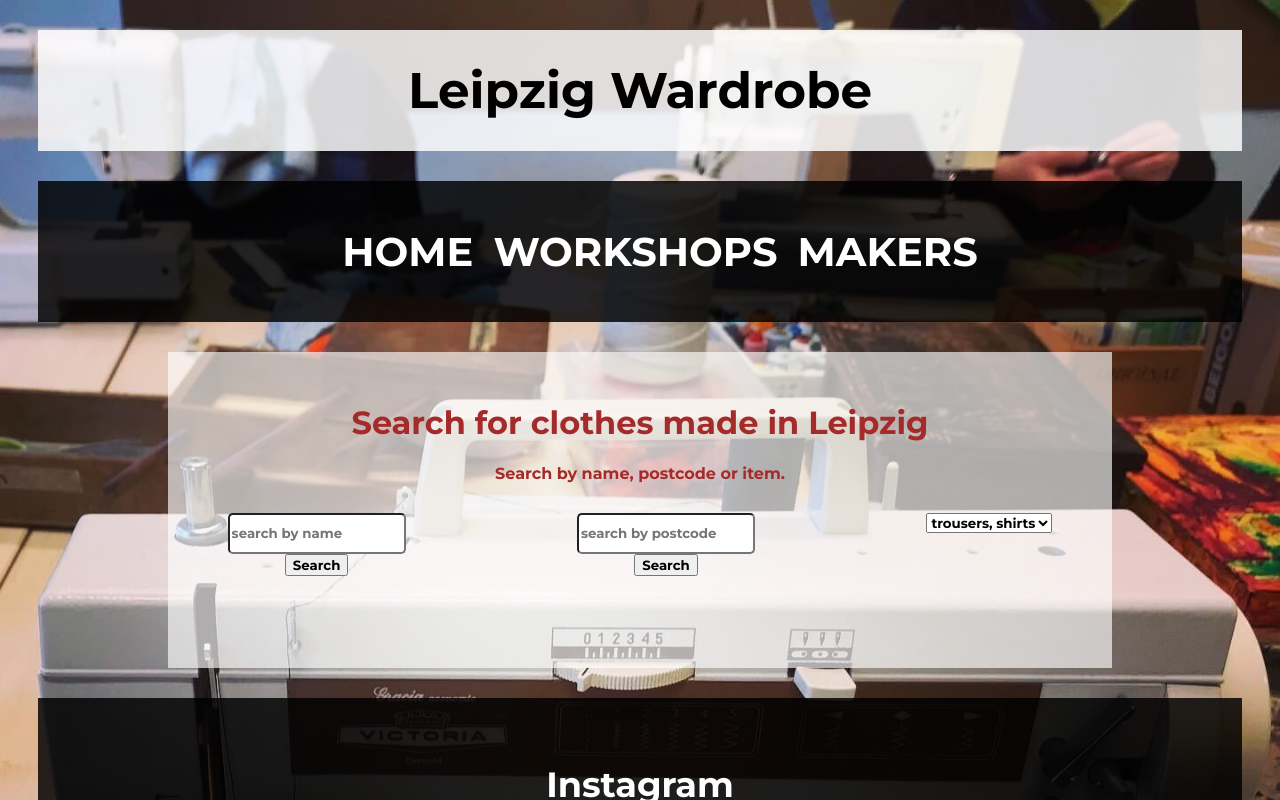
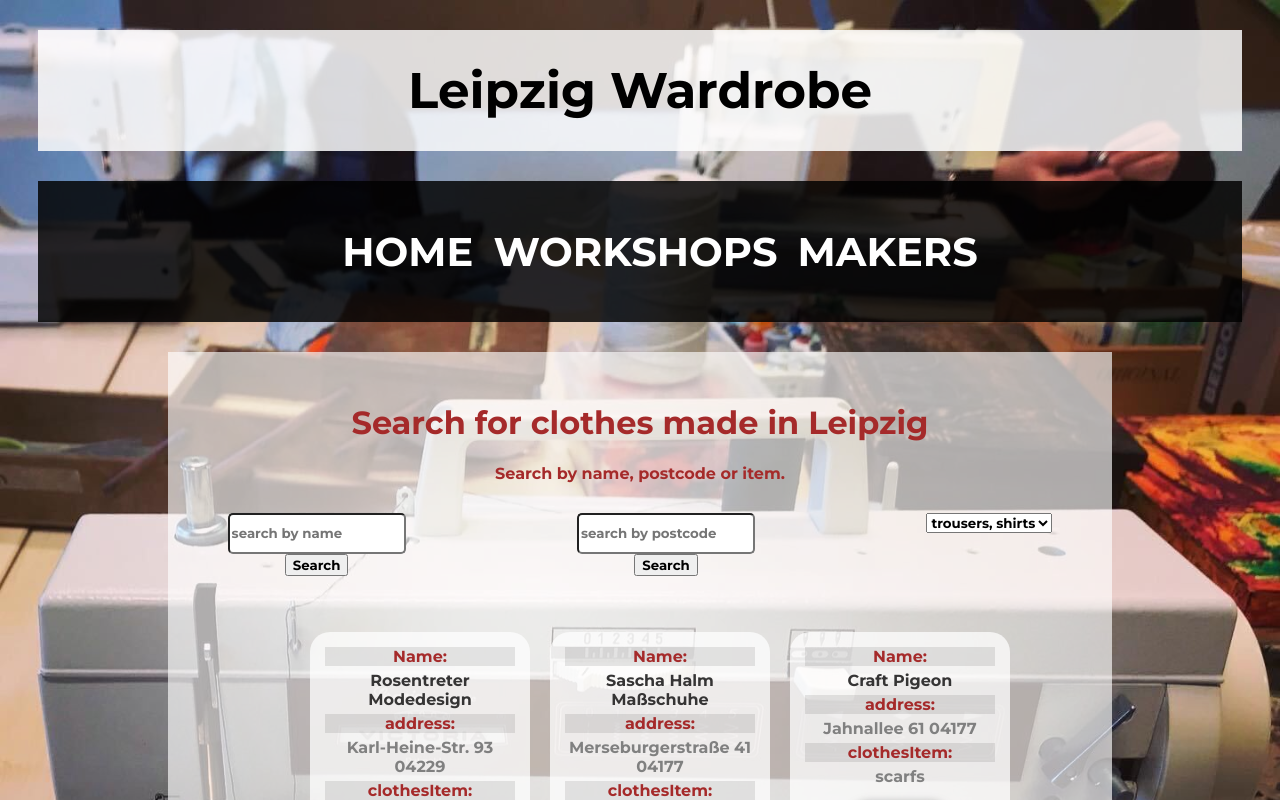
Before and after one commit to Laurazig/leipzig-wardrobe-react, a React (Create React App) app: page /makers in a window 1280 px wide. Shown: the top 800 px of the page. Built offline with nearby package versions, Linux system fonts and the light colour scheme.

Commit message:
search now works!!!!! Friday

```diff
--- a/src/Views/makers/Makers.jsx
+++ b/src/Views/makers/Makers.jsx
@@ -18,8 +18,8 @@ const Makers = () => {
   const [searchName, setSearchName] = useState("");
   const [searchZip, setSearchZip] = useState("");
   //const [ searchClothesItem, setSearchClothesItem ] = useState("");
-  const [ clothes, setClothes ] = useState(["All Clothes"]);
-  const [ filter, setFilter ] = useState()
+  const [clothes, setClothes] = useState(["All Clothes"]);
+  const [filter, setFilter] = useState("")
 
   useEffect(() => {
     setMakers(pretendFetchMakers)
@@ -28,30 +28,19 @@ const Makers = () => {
     return
   }
 
-  const onChangeSearchName = () => {
-    // if(value=== map all maker.name){
-    //   display card
-    // }
-  }
-
-  const findByName=()=>{
-//maker.name
-  }
-
-  const onChangeSearchZip =()=>{
-    //maker.zip
-  }
-  const findByZip =()=>{
-    //maker.zip
-  }
-
   const onChangeSearchClothesItem = (e) => {
     // maker.clothesItem
     setFilter(e.target.value)
   }
-  const findByClothesItem = () => {
-    // maker.clothesItem
+  const search = () => {
+    if (searchName !== "") {
+      setFilter(searchName)
+    } else {
+      setFilter(searchZip)
+    }
   }
+
+
   return (
     <div className="containerMain">
       <div className="container">
@@ -66,13 +55,14 @@ const Makers = () => {
               className="form-control"
               placeholder="search by name"
               value={searchName}
-            //onChange={onChangeSearchName}
+              onChange={e => setSearchName(e.target.value)}
+              onFocus={e => setSearchZip("")}
             />
             <div className="input-group-append">
               <button
                 className="btn btn-outline-secondary"
                 type="button"
-              //onClick={findByName}
+                onClick={search}
               >
                 Search
               </button>
@@ -84,13 +74,14 @@ const Makers = () => {
               className="form-control"
               placeholder="search by postcode"
               value={searchZip}
-            // onChange={onChangeSearchZip}
+              onChange={e => setSearchZip(e.target.value)}
+              onFocus={e => setSearchName("")}
             />
             <div className="input-group-append">
               <button
                 className="btn btn-outline-secondary"
                 type="button"
-              //onClick={findByZip}
+                onClick={search}
               >
                 Search
               </button>
@@ -98,26 +89,16 @@ const Makers = () => {
           </div>
           <div className="searchDropdown">
             <select onChange={onChangeSearchClothesItem}>
-
               {filteredData.map((maker, index) => {
                 return (
                   <option value={maker.clothesItem} key={index}> {maker.clothesItem.substring(0, 20)} </option>
                 )
               })}
             </select>
-            {/* <div className="">
-              <button
-                className="btn btn-outline-secondary"
-                type="button"
-              // onClick={findByClothesItem}
-              >
-                Search
-              </button>
-            </div> */}
           </div>
         </div>
         <div className="makersCards">
-          <MakersCards filter={filter}/>
+          <MakersCards filter={filter} />
         </div>
       </div>
     </div>
--- a/src/Views/makers/MakersCards.jsx
+++ b/src/Views/makers/MakersCards.jsx
@@ -7,13 +7,13 @@ const MakersCards = props => {
         <div className="cardContainer">
             <ul id="workshopListUL">
                 {
-                   makersDB.filter(maker=>maker.clothesItem=== props.filter).map((maker, index) => {
+                   makersDB.filter(maker=>(maker.clothesItem=== props.filter)||(maker.name.includes(props.filter))||(maker.address.postcode=== props.filter)|| props.filter === "").map((maker, index) => {
                         const address = `${maker.address.building} ${maker.address.street}, ${maker.address.postcode}`;
                         return (
                             <li key={index} >
                                 <div className="workshopCard">
                                     <div className="makerLabel"><strong>Name: </strong></div>
-                                    <div>{maker.name} </div>
+                                    <div><a href={maker.url} target="_blank" rel="noreferrer" id="a_makers_name">{maker.name}</a>  </div>
                                     <div className="makerLabel"><strong>address:</strong> </div>
                                     <div>{maker.address.street} {maker.address.building} {maker.address.postcode} </div>
                                     <div className="makerLabel"><strong>clothesItem:</strong> </div>
--- a/src/css/index.css
+++ b/src/css/index.css
@@ -154,6 +154,14 @@ a {
   font-size: small;
 }
 
+#a_makers_name {
+  color: rgb(53, 52, 52);
+  font-size: medium;
+}
+#a_makers_name hover {
+  color: brown;
+}
+
 label,
 strong {
   color: brown;
--- a/src/data.json
+++ b/src/data.json
@@ -7,17 +7,20 @@
             "street": "Karl-Heine-Str.",
             "postcode": "04229"
         },
-        "clothesItem": "trousers, shirts"
+        "clothesItem": "trousers, shirts",
+        "url": "https://rosentreter-modedesign.de/"
     },
     {
         "_id": "62f02836932613db1ae03b76",
-        "name": " Sascha Halm Maßschuhe",
+        "name": "Sascha Halm Maßschuhe",
+        "keyWords":"Plagwitz, shoes, handmade",
         "address": {
             "building": "41",
             "street": "Merseburgerstraße",
             "postcode": "04177"
         },
-        "clothesItem": "shoes"
+        "clothesItem": "shoes",
+        "url":"https://www.handwerkskunst-leipzig.de/portfolio-item/sascha-halm/"
     },
     {
         "_id": "62f02970932613db1ae03b77",
@@ -27,36 +30,51 @@
             "street": "Jahnallee",
             "postcode": "04177"
         },
-        "clothesItem": "scarfs"
+        "clothesItem": "scarfs",
+        "url":"https://www.robynchamberlain.com/handweberei-home"
     },
     {
         "_id": "62f6541eefd36794d7360408",
         "name": "IHM Sustainable Fashion",
-        "clothesItem": "trousers, shirts",
         "address": {
             "building": 1,
             "street": "Gemeindeamtsstraße  ",
             "postcode": "04177"
-        }
+        },
+        "clothesItem": "trousers, shirts",
+        "url":"https://www.ihm-fair-fashion.com/"
     },
     {
         "_id": "62f6541eefd36794d7360407",
         "name": "Küss Mich Wach",
-        "clothesItem": "trousers, shirts",
         "address": {
             "building": 22,
             "street": "Lauchstädter Str.",
             "postcode": "04229"
-        }
+        },
+        "clothesItem": "trousers, shirts",
+        "url":"https://kuessmichwach.de/mein-laden/"
     },
     {
         "_id": "62f6541eefd36794d7360409",
         "name": "Undrowear",
-        "clothesItem": "underwear",
         "address": {
             "building": 49,
             "street": "Naumburger Straße",
             "postcode": "04229"
-        }
+        },
+        "clothesItem": "underwear",
+        "url":"https://undrowear.de/"
+    },
+    {
+        "_id": "rad123",
+        "name": "RadRobe",
+        "address": {
+            "building": 38,
+            "street": "Gustav-Adolf-Straße",
+            "postcode": "04105"
+        },
+        "clothesItem": "skirt",
+        "url":"https://radrobe.de/"
     }
 ]
--- a/src/scss/general/_general.scss
+++ b/src/scss/general/_general.scss
@@ -48,6 +48,13 @@ a {
     color: white;
     font-size: small;
 }
+#a_makers_name{
+    color:rgb(53, 52, 52);
+    font-size:medium;
+    & hover{
+        color: colors.$button-color;
+    }
+}
 
 label,
 strong {
```
Also changed, not shown: 1 other file (tests, documents, lock files or other folders).
